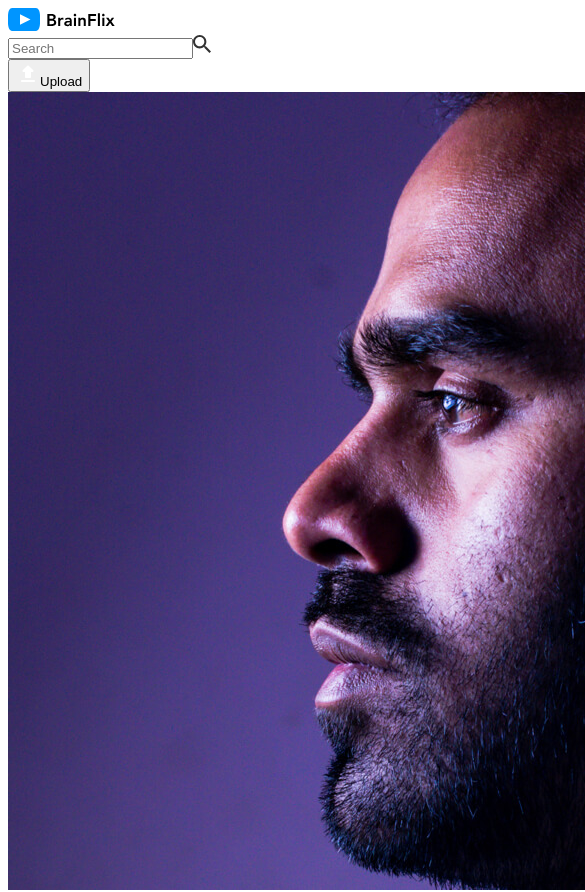
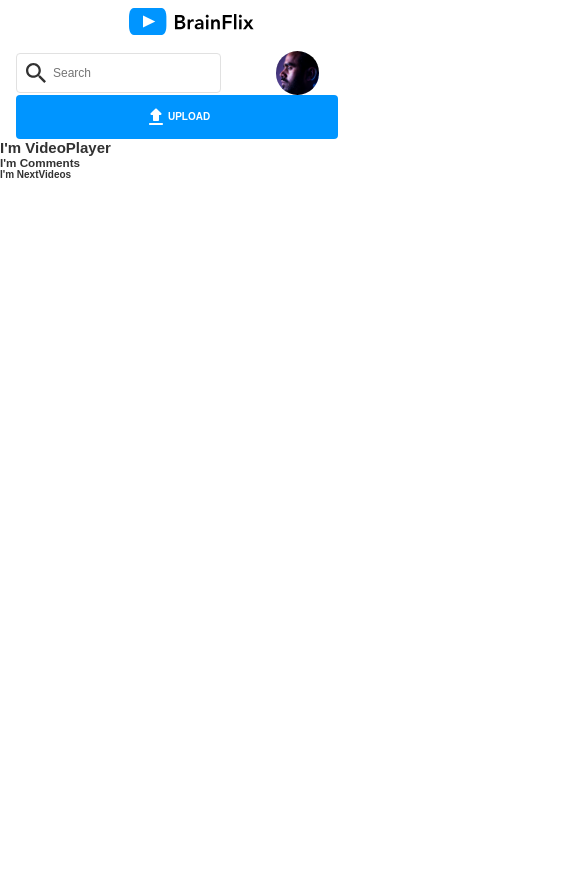
Before and after one commit to jacquikeating/jacqui-keating-brainflix, a React (Vite) app: page / in a window 390 px wide. Shown: the top 892 px of the page, 585 px wide, since content can reach past the window. After the commit the page ends 844 px from the top, so only its background shows below. Built offline with nearby package versions, Linux system fonts and the light colour scheme.

Commit message:
first pass styling header
- added rudimentary styles for header at mobile screen sizes
- still needs adjusting

```diff
--- a/src/components/Header/Header.css
+++ b/src/components/Header/Header.css
@@ -1 +1,106 @@
-/*# sourceMappingURL=Header.css.map */
+/* COLOURS ------------------------------------------------------ */
+/* LAYOUT ------------------------------------------------------- */
+/* TYPOGRAPHY --------------------------------------------------- */
+/* MEDIA QUERIES ------------------------------------------------ */
+/* TYPOGRAPHY --------------------------------------------------- */
+/* ELEMENTS ----------------------------------------------------- */
+* {
+  box-sizing: border-box;
+  margin: 0;
+  padding: 0;
+}
+
+:root {
+  font-size: 10px;
+}
+
+body {
+  font-family: "Avenir Next", Arial, Verdana, sans-serif;
+  color: #323232;
+}
+
+.header {
+  display: grid;
+  grid-template-areas: "logo logo" "search avatar" "upload upload";
+  align-items: center;
+  margin: 0 1.6rem;
+}
+.header__logo {
+  background-color: white;
+  cursor: pointer;
+  grid-area: logo;
+  margin: 0.8rem auto 1.6rem auto;
+  width: 37%;
+}
+.header__search-bar {
+  grid-area: search;
+  position: relative;
+  flex: 1;
+}
+.header__search-field {
+  border-radius: 4px;
+  border: 1px solid #E1E1E1;
+  padding: 1rem;
+  font-size: 1.2rem;
+  outline: none;
+  padding: 1em 1em 1em 3.6rem;
+}
+.header__search-field::-moz-placeholder {
+  font-size: 1.2rem;
+}
+.header__search-field::placeholder {
+  font-size: 1.2rem;
+}
+.header__search-field:active, .header__search-field:focus {
+  border: 2px solid #0095FF;
+}
+.header__search-field:invalid {
+  border: 2px solid #D22D2D;
+}
+.header__search-icon {
+  position: absolute;
+  top: 1em;
+  left: 1em;
+  height: 50%;
+}
+.header__avatar {
+  border-radius: 50%;
+  background-color: #E1E1E1;
+  width: 11.25vw;
+  height: 11.25vw;
+  -o-object-fit: cover;
+     object-fit: cover;
+  grid-area: avatar;
+  margin: 0;
+}
+.header__upload-btn {
+  line-height: 2rem;
+  font-size: 1rem;
+  font-weight: 700;
+  font-family: "Avenir Next", Arial, Verdana, sans-serif;
+  width: 90%;
+  height: 100%;
+  border-radius: 4px;
+  border: none;
+  padding: 0;
+  background-color: #0095FF;
+  text-transform: uppercase;
+  color: #FFFFFF;
+  grid-area: upload;
+  display: flex;
+  align-items: center;
+  justify-content: center;
+  padding: 1rem;
+}
+@media (min-width: 768px) {
+  .header__upload-btn {
+    line-height: 2rem;
+    font-size: 1.2rem;
+  }
+}
+.header__upload-btn:hover, .header__upload-btn:focus, .header__upload-btn:active {
+  background-color: #0065AD;
+}
+.header__upload-icon {
+  justify-self: flex-start;
+}/*# sourceMappingURL=Header.css.map */
--- a/src/components/Header/Header.jsx
+++ b/src/components/Header/Header.jsx
@@ -1,3 +1,5 @@
+import './Header.css'
+
 function Header() {
     return (
         <header className="header">
@@ -6,10 +8,10 @@ function Header() {
                 <input className="header__search-field" type="text" placeholder="Search" />
                 <img className="header__search-icon" src="/src/assets/images/search.svg" alt="Magnifying glass icon" />
             </div>
+            <img className="header__avatar" src="/src/assets/images/Mohan-muruge.jpg" alt="Your avatar" />
             <button className="header__upload-btn">
                 <img className="header__upload-icon" src="/src/assets/images/upload.svg" />Upload
             </button>
-            <img className="header__avatar" src="/src/assets/images/Mohan-muruge.jpg" alt="Your avatar" />
         </header>
     )
 }
--- a/src/components/Header/Header.scss
+++ b/src/components/Header/Header.scss
@@ -0,0 +1,58 @@
+@use '../../styles/partials/__variables.scss' as *;
+@use '../../styles/partials/__mixins.scss' as *;
+@use '../../styles/partials/__globals.scss' as *;
+
+.header {
+    display: grid;
+    grid-template-areas:'logo logo'
+                        'search avatar'
+                        'upload upload';
+    align-items: center;
+    margin: 0 $mobile-margin;
+
+    &__logo {
+        @include logo;
+        grid-area: logo;
+        margin: 0.8rem auto 1.6rem auto;
+        width: 37%;
+    }
+
+    &__search-bar {
+        grid-area: search;
+        position: relative;
+        flex: 1;
+
+    }
+
+        &__search-field {
+            @include field;
+
+            padding: 1em 1em 1em 3.6rem;
+        }
+
+        &__search-icon {
+            position: absolute;
+            top: 1em;
+            left: 1em;
+            height: 50%;
+        }
+
+    &__avatar {
+        @include avatar;
+        grid-area: avatar;
+        margin: 0;
+    }
+
+    &__upload-btn {
+        @include cta(90%, 100%);
+        grid-area: upload;
+        display: flex;
+        align-items: center;
+        justify-content: center;
+        padding: 1rem;
+    }
+
+    &__upload-icon {
+        justify-self: flex-start;
+    }
+}
--- a/src/styles/partials/__globals.scss
+++ b/src/styles/partials/__globals.scss
@@ -1,4 +1,4 @@
-@use './partials/variables' as *;
+@use './__variables.scss' as *;
 
 
 * {
@@ -7,6 +7,10 @@
     padding: 0;
 }
 
+:root {
+    font-size: 10px;
+}
+
 body {
     font-family: $font-stack;
     color: $black;
```
Also changed, not shown: src/styles/partials/__mixins.scss (+16 -3 lines), 1 other file (tests, documents, lock files or other folders).
